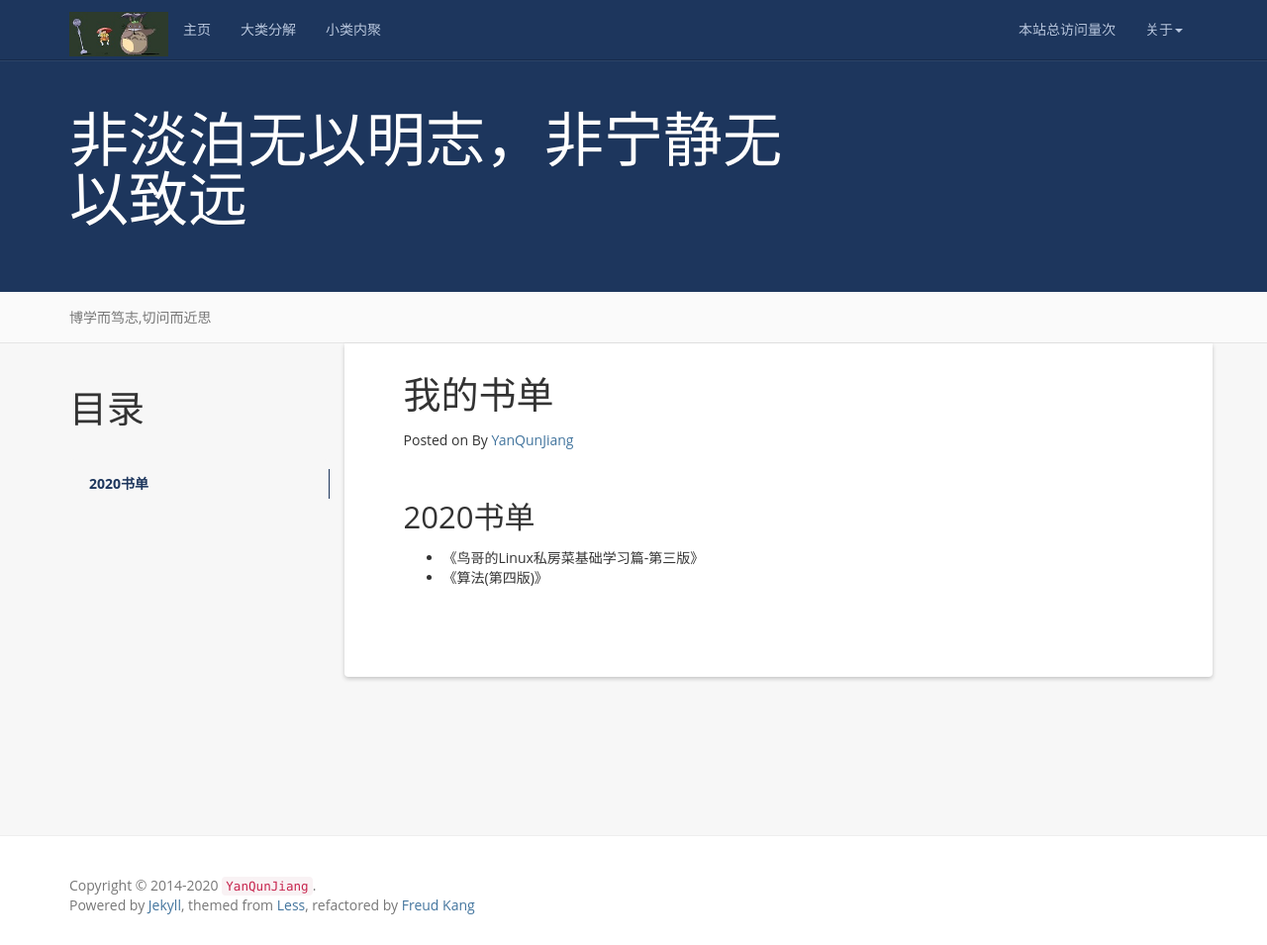
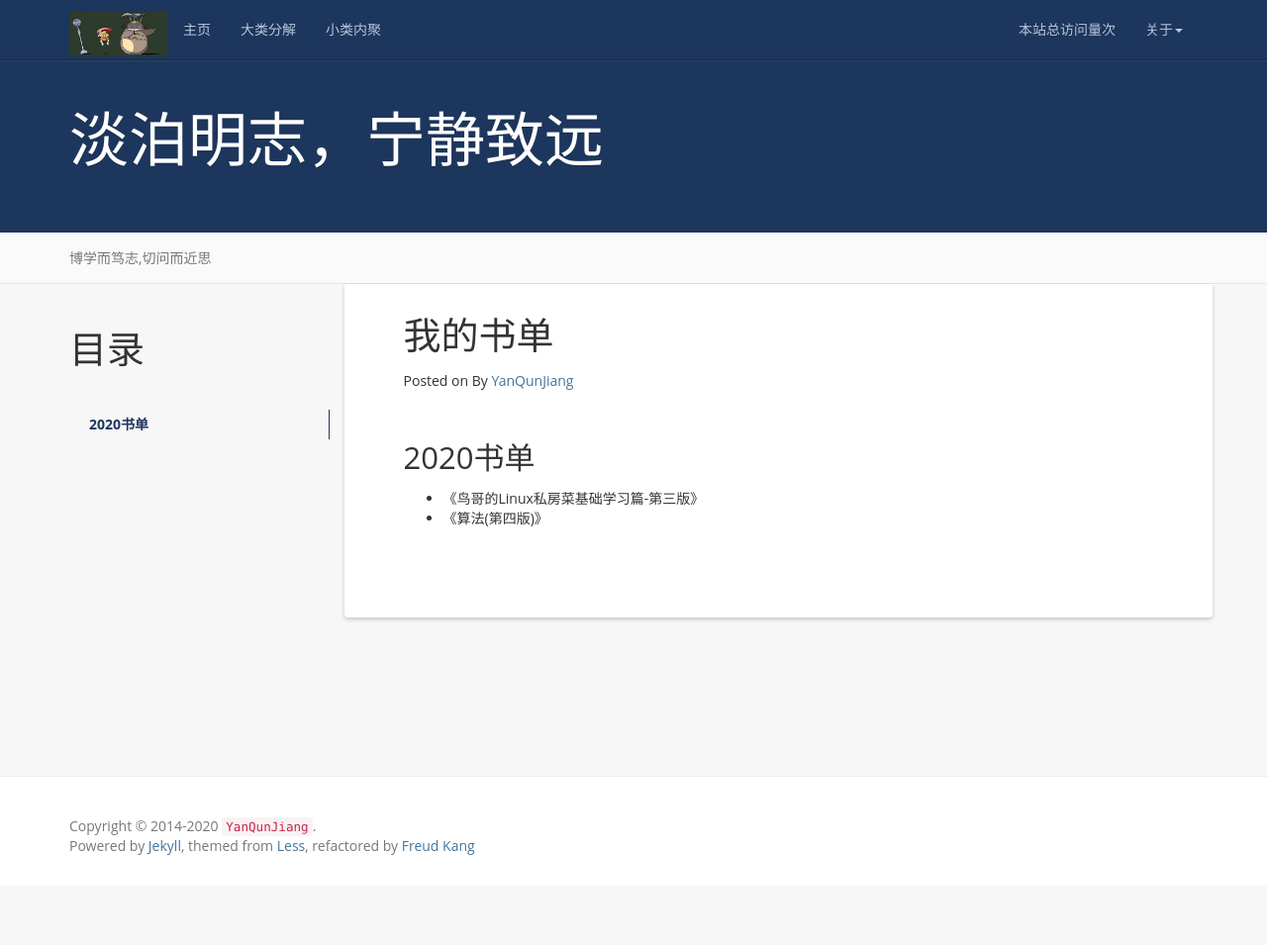
Before and after one commit to Elvira521feng/YanQunJiang.github.io, a Jekyll site: the page built from books.md, in a window 1280 px wide and 955 px high. Shown: the whole window at 99% size. Built offline with Jekyll 4.4.1, drawn with Linux system fonts in a browser that asks for light colours; nearby versions of some CDN libraries; a script that is not in the unit is left out; comment, search, counter and statistics services are not loaded.

Commit message:
修改座右铭

```diff
--- a/_config.yml
+++ b/_config.yml
@@ -8,7 +8,7 @@ github: https://github.com/Elvira521feng/
 baseurl: "/YanQunJiang.github.io"
 description: 桃之夭夭，灼灼其华
 meta_description: 江燕群;个人博客;桃之夭夭，灼灼其华；
-motto: 非淡泊无以明志，非宁静无以致远
+motto: 淡泊明志，宁静致远
 banner: 博学而笃志,切问而近思
 
 #permalink: /:categories/:year/:month/:day/:title/
```
